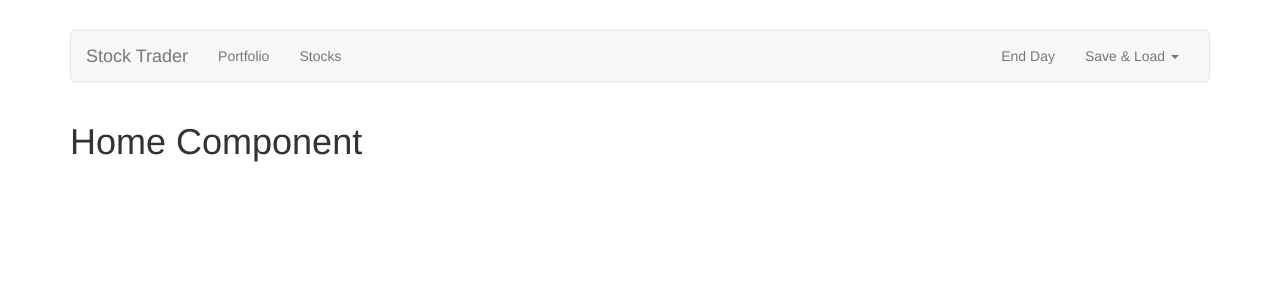
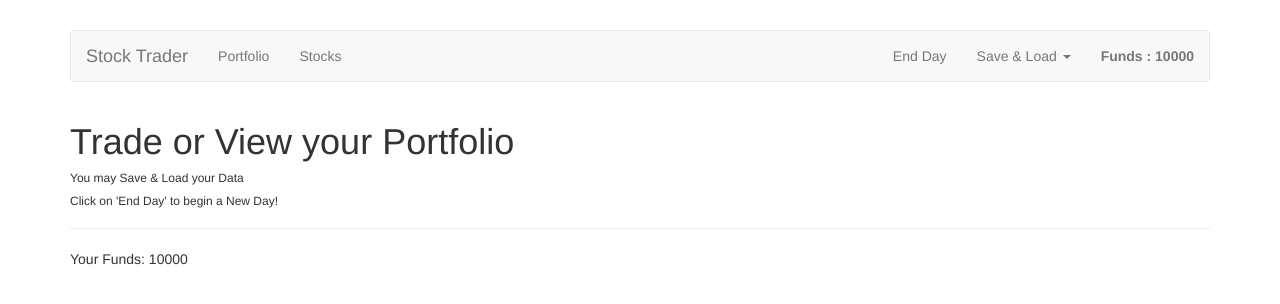
Before and after one commit to Hazix00/vuejs-stocks, a Vue app: page / in a window 1280 px wide. Shown: the top 304 px of the page. Built offline with nearby package versions, Linux system fonts and the light colour scheme.

Commit message:
display funds

```diff
--- a/src/components/Header.vue
+++ b/src/components/Header.vue
@@ -11,6 +11,7 @@
                 <router-link tag="li" to="/portfolio" activeClass="active"><a>Portfolio</a></router-link>
                 <router-link tag="li" to="/stocks" activeClass="active"><a>Stocks</a></router-link>
             </ul>
+            <strong class="navbar-text navbar-right">Funds : {{ funds }}</strong>
             <ul class="nav navbar-nav navbar-right">
                 <li><a href="#">End Day</a></li>
                 <li class="dropdown">
@@ -30,3 +31,14 @@
         </div><!-- /.container-fluid -->
     </nav>
 </template>
+
+<script>
+
+export default {
+    computed:{
+        funds() {
+            return this.$store.getters.funds
+        }
+    }
+}
+</script>
--- a/src/components/Home.vue
+++ b/src/components/Home.vue
@@ -1,19 +1,21 @@
 <template>
 <div>
-    <Header></Header>
-    <h1>Home Component</h1>
+    <h1>Trade or View your Portfolio</h1>
+    <h6>You may Save & Load your Data</h6>
+    <h6>Click on 'End Day' to begin a New Day!</h6>
+    <hr>
+    <p>Your Funds: {{ funds }}</p>
 </div>
 </template>
 
 <script>
-import Header from './Header.vue'
+
 export default {
-    components:[
-        Header
-    ],
-    data () {
-        return {}
-    },
+    computed:{
+        funds() {
+            return this.$store.getters.funds
+        }
+    }
 }
 </script>
 
```
